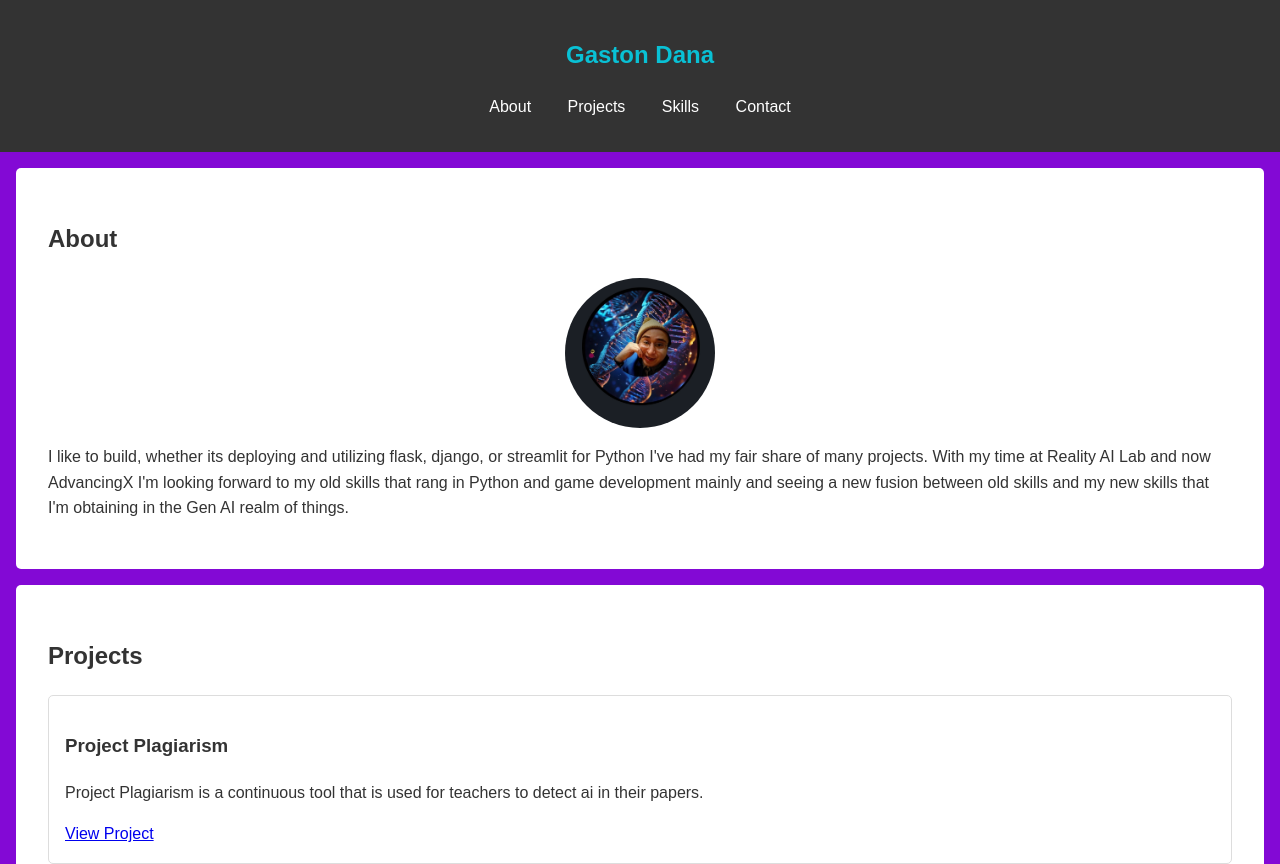
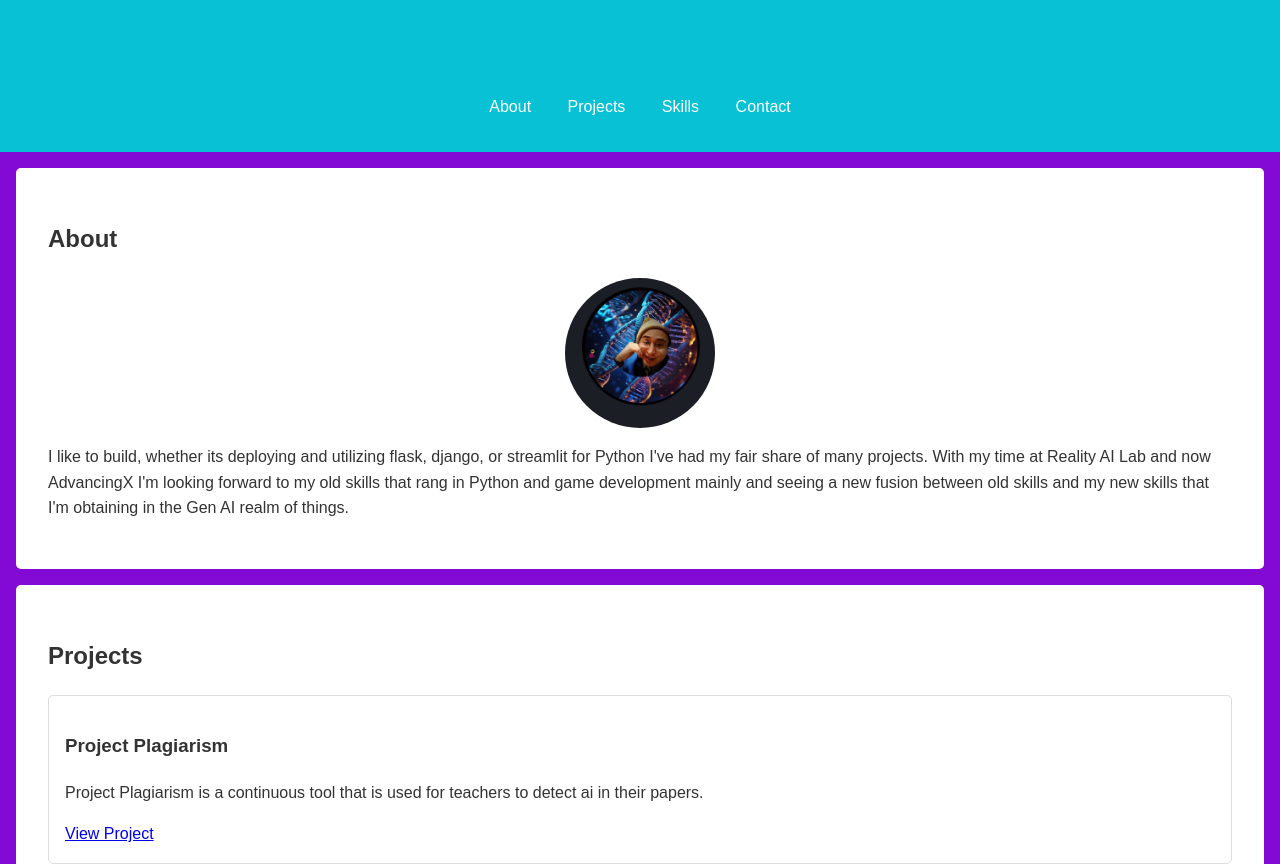
Before and after one commit to gastondana627/Portfolio, a plain HTML site: page index.html in a window 1280 px wide. Shown: the top 864 px of the page. Drawn offline with Linux system fonts and the light colour scheme.

Commit message:
Update style.css

```diff
--- a/style.css
+++ b/style.css
@@ -8,7 +8,7 @@ body {
   }
 
   header {
-    background-color: #333;
+    background-color: #09C1D5;
     color: #09C1D5;
     padding: 1rem 0;
     text-align: center;
```
